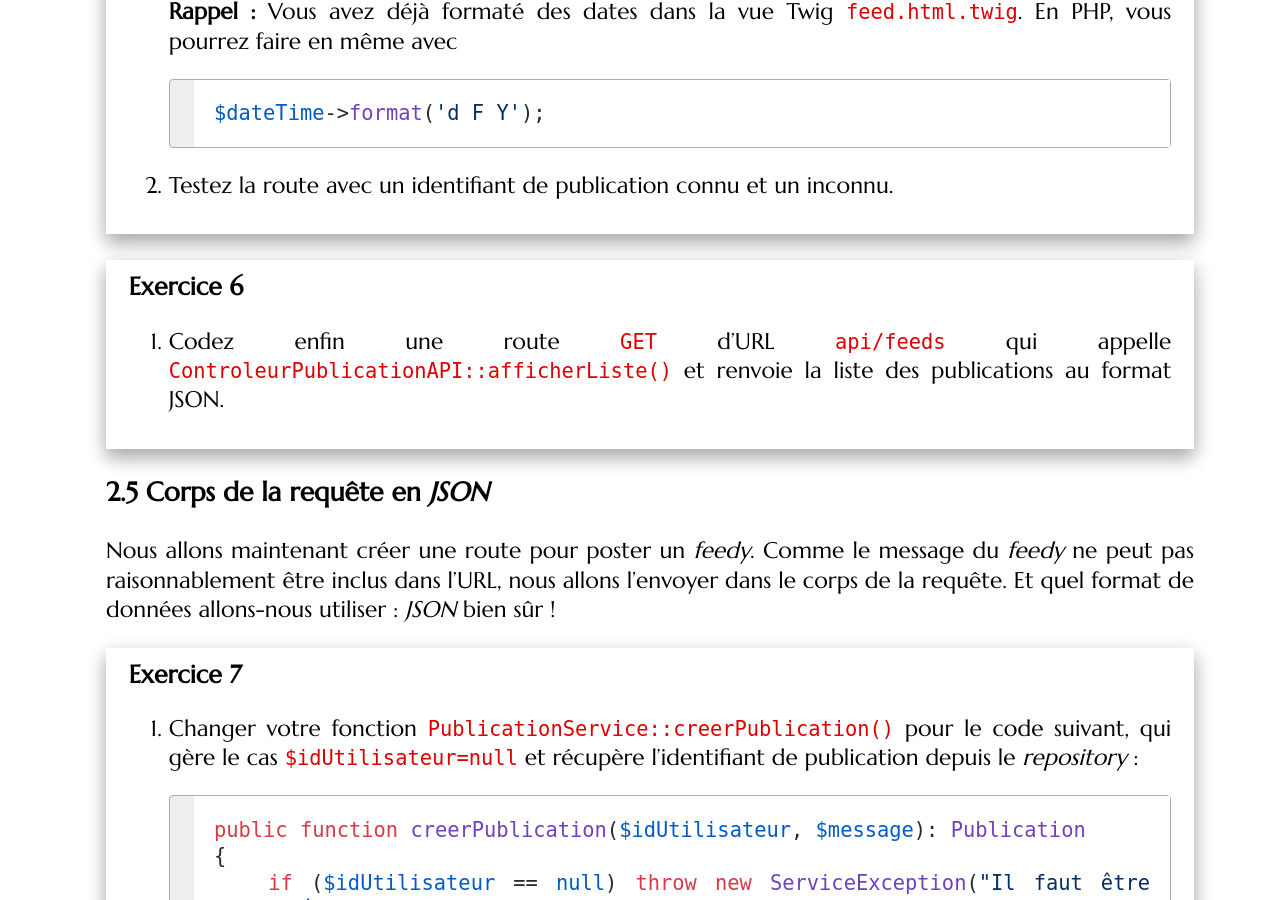
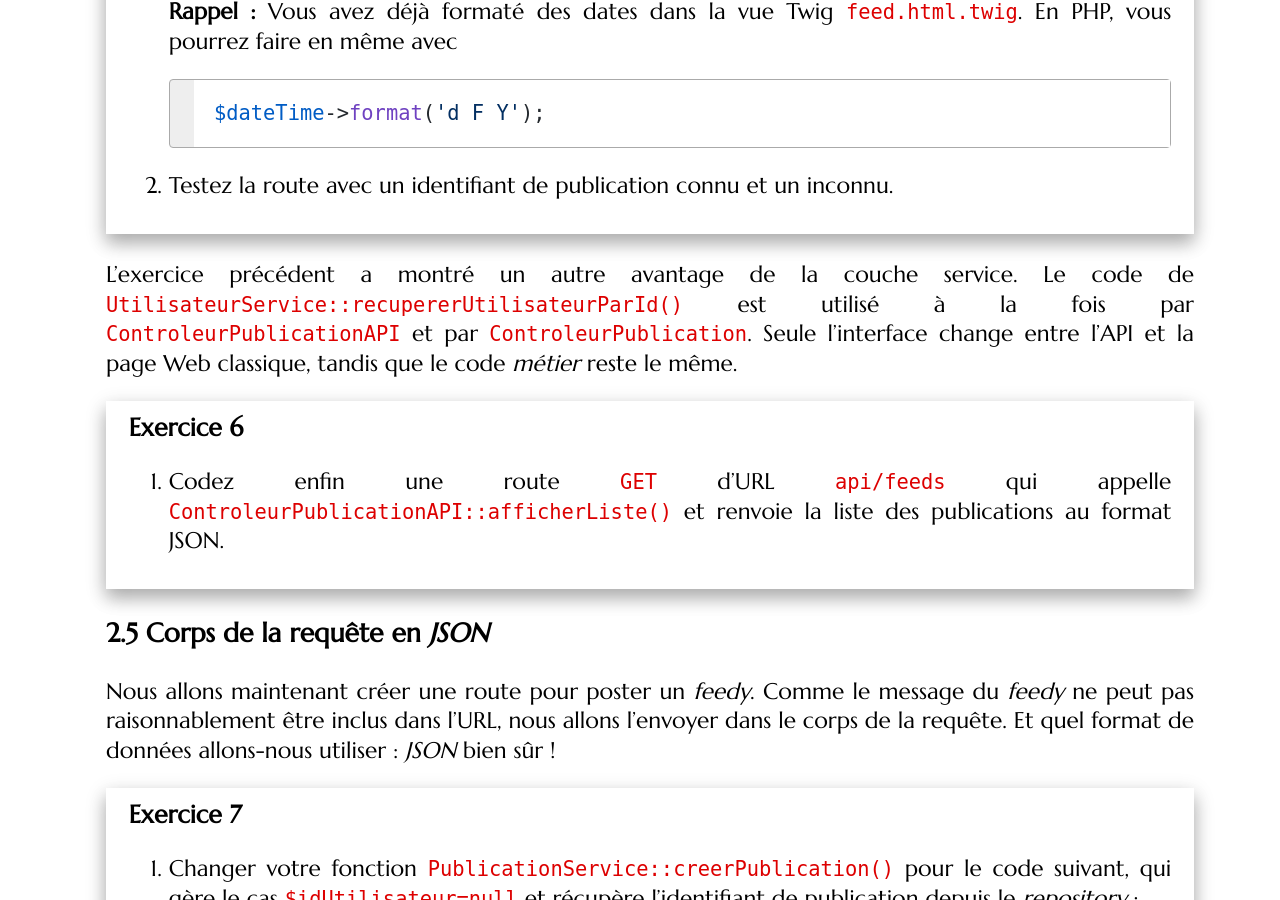
Before and after one commit to romainlebreton/R4.A.10-ComplementWeb, a Jekyll site: the page built from tutorials/tutorial3.md, in a window 1280 px wide and 900 px high, scrolled down 10918 px. Built offline with Jekyll 4.4.1, drawn with Linux system fonts in a browser that asks for light colours; some web fonts are replaced.

Commit message:
Intérêt couche service pour code commun entre contrôleur API et Web

```diff
--- a/tutorials/tutorial3.md
+++ b/tutorials/tutorial3.md
@@ -412,6 +412,11 @@ Nous allons utiliser ces notions lors de la création d'une requête qui renvoie
 2. Testez la route avec un identifiant de publication connu et un inconnu.
 </div>
 
+L'exercice précédent a montré un autre avantage de la couche service. Le code de
+`UtilisateurService::recupererUtilisateurParId()` est utilisé à la fois par
+`ControleurPublicationAPI` et par `ControleurPublication`. Seule l'interface
+change entre l'API et la page Web classique, tandis que le code *métier* reste
+le même.
 
 <div class="exercise">
 
```
